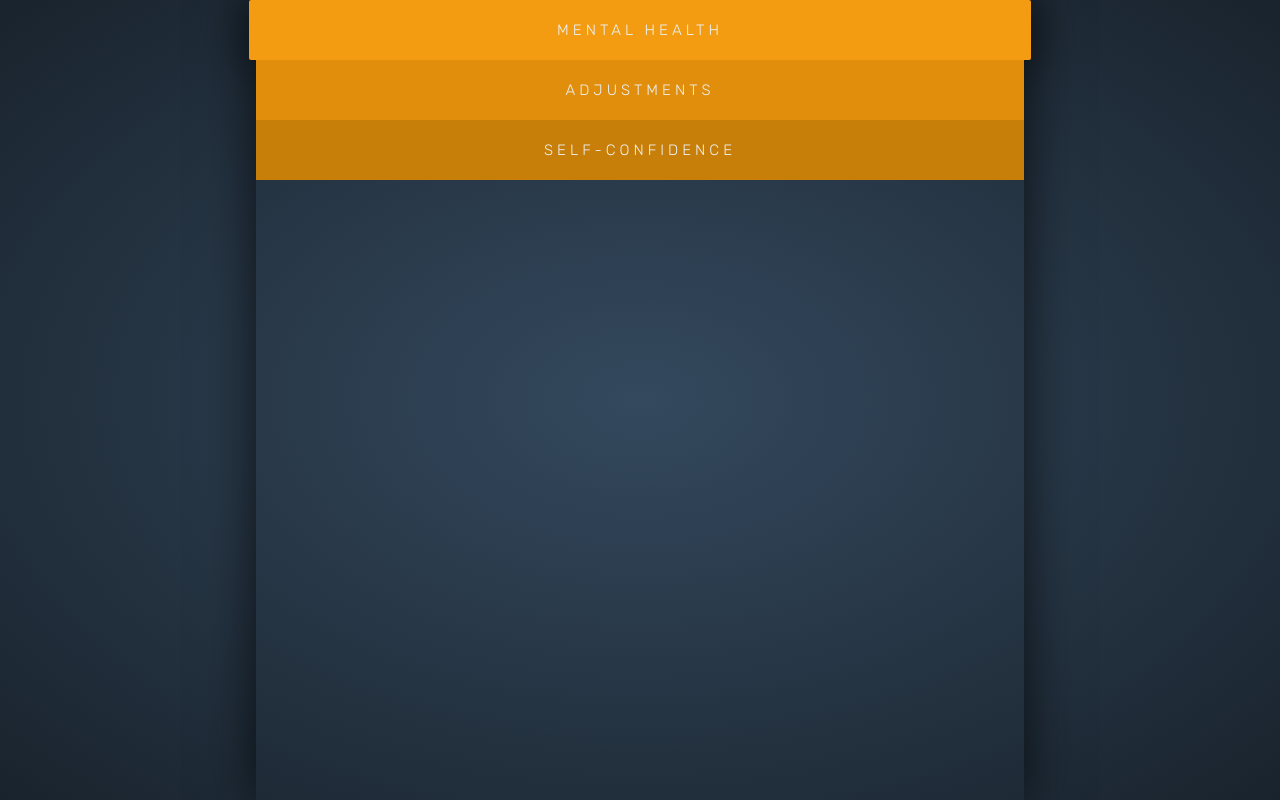
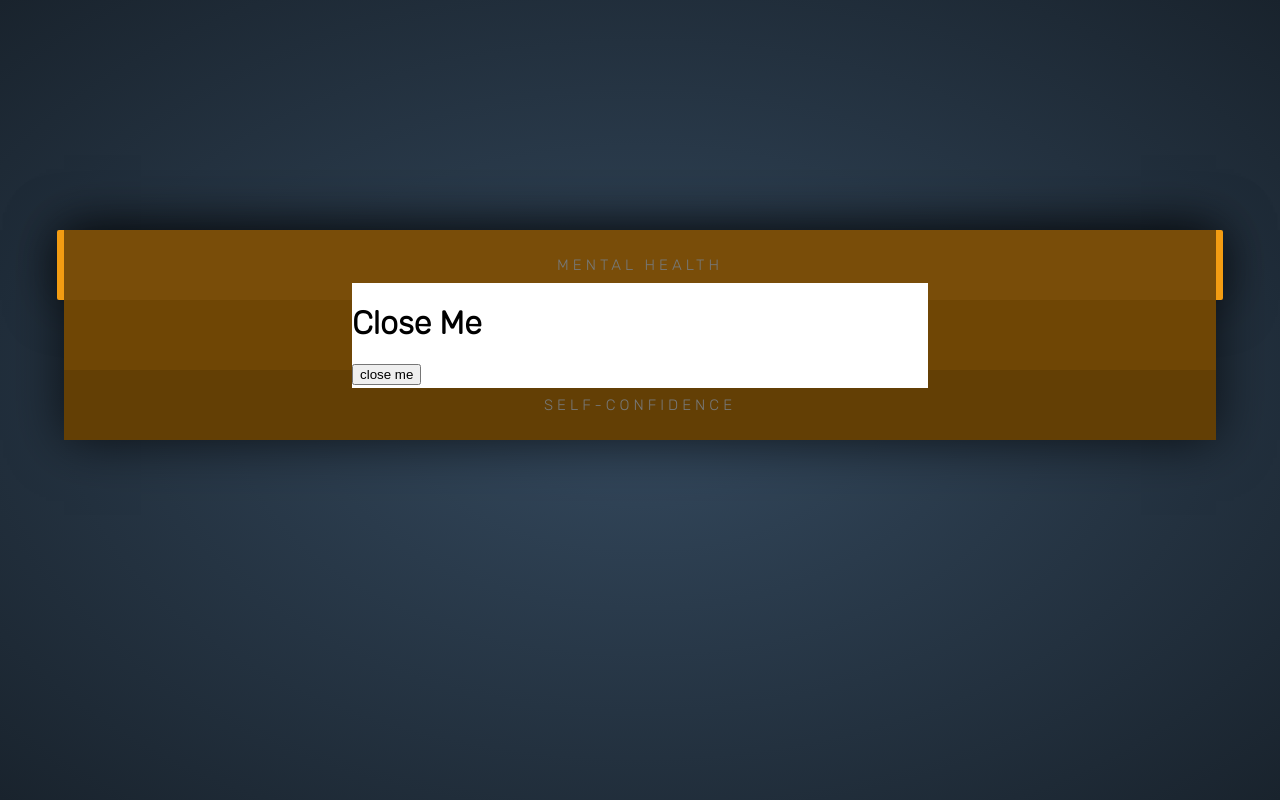
Before and after one commit to Lon19/team-19, a React (Create React App) app in the folder Frontend/: page / in a window 1280 px wide. Both pictures are taken after a click on the element "MENTAL HEALTH". Built offline with nearby package versions, Linux system fonts and the light colour scheme.

Commit message:
popup window added

```diff
--- a/Frontend/src/App.js
+++ b/Frontend/src/App.js
@@ -3,6 +3,10 @@ import './App.scss';
 import MenuContainer from './components/MenuContainer';
 
 export default class App extends React.Component {
+  constructor(props) {
+    super(props);
+  }
+
   render() {
     return (
       <div className='App'>
--- a/Frontend/src/App.scss
+++ b/Frontend/src/App.scss
@@ -14,10 +14,7 @@ html, body {
 
 .App {
   //Change if more items added
-  position: fixed;
   display: flex;
-  width: 100%;
-  height: 100%;
 }
 
 .description {
@@ -46,13 +43,14 @@ html, body {
   box-shadow: 0 0px 50px hsla(0, 0, 0, 0.7);
   position: relative;
   transform: translate(0);
-  margin: 0 auto;
-  width: 60%;
+  margin: 18% auto 18% auto;
+  width: 90%;
+  height: 100%;
 }
 
 .menu-item,
 .menu-item--active {
-  height: 60px;
+  height: 70px;
   width: 100%;
 }
 
--- /dev/null
+++ b/Frontend/src/Popup.js
@@ -0,0 +1,15 @@
+import React from 'react';
+import './Popup.scss';
+
+export default class Popup extends React.Component {
+    render() {
+      return (
+        <div className='popup'>
+          <div className='popup_inner'>
+            <h1>{this.props.text}</h1>
+            <button onClick={this.props.closePopup}>close me</button>
+          </div>
+        </div>
+      );
+    }
+  }
--- /dev/null
+++ b/Frontend/src/Popup.scss
@@ -0,0 +1,20 @@
+.popup {
+    position: fixed;
+    width: 100%;
+    height: 100%;
+    top: 0;
+    left: 0;
+    right: 0;
+    bottom: 0;
+    margin: auto;
+    background-color: rgba(0,0,0, 0.5);
+  }
+  .popup_inner {
+    position: absolute;
+    left: 25%;
+    right: 25%;
+    top: 25%;
+    bottom: 25%;
+    margin: auto;
+    background: white;
+  }
--- a/Frontend/src/components/MenuContainer.js
+++ b/Frontend/src/components/MenuContainer.js
@@ -1,9 +1,11 @@
 import React from 'react';
+import Popup from '../Popup';
 
 export default class MenuContainer extends React.Component {
   constructor(props) {
     super(props)
     this.state = {
+      showPopup: false,
       activeItem: '',
       activeItemPosition: 0,
       activeItemColor: '',
@@ -14,10 +16,17 @@ export default class MenuContainer extends React.Component {
         { text: 'Self-confidence' },
       ],
     }
-    this.handleClick = this.handleClick.bind(this);
+    this.handleMouseOver = this.handleMouseOver.bind(this);
+    this.togglePopup = this.togglePopup.bind(this);
   }
 
-  handleClick(activeItem) {
+  togglePopup() {
+    this.setState({
+      showPopup: !this.state.showPopup,
+    });
+  }
+
+  handleMouseOver(activeItem) {
     return e => {
       e.preventDefault();
       this.setState({
@@ -29,11 +38,18 @@ export default class MenuContainer extends React.Component {
   }
 
   render() {
-    const menuItems = this.state.menuItems.map(item => <MenuItem item={item} handleClick={this.handleClick} />)
+    const menuItems = this.state.menuItems.map(item => <MenuItem item={item} handleMouseOver={this.handleMouseOver} togglePopup={this.togglePopup}/>)
     return (
       <div className='menu-container'>
         <span className='menu-item--active' style={{ top: this.state.activeItemPosition, backgroundColor: this.state.activeItemColor }} />
         {menuItems}
+        {this.state.showPopup ?
+          <Popup
+            text='Close Me'
+            closePopup={this.togglePopup}
+          />
+          : null
+        }
       </div>
     );
   }
@@ -45,7 +61,8 @@ function MenuItem(props) {
     <div
       className='menu-item'
       id={props.item.text}
-      onMouseOver={props.handleClick(props.item.text)}
+      onMouseOver={props.handleMouseOver(props.item.text)}
+      onClick={props.togglePopup}
     >
       {props.item.text.toUpperCase()}
     </div>
```
